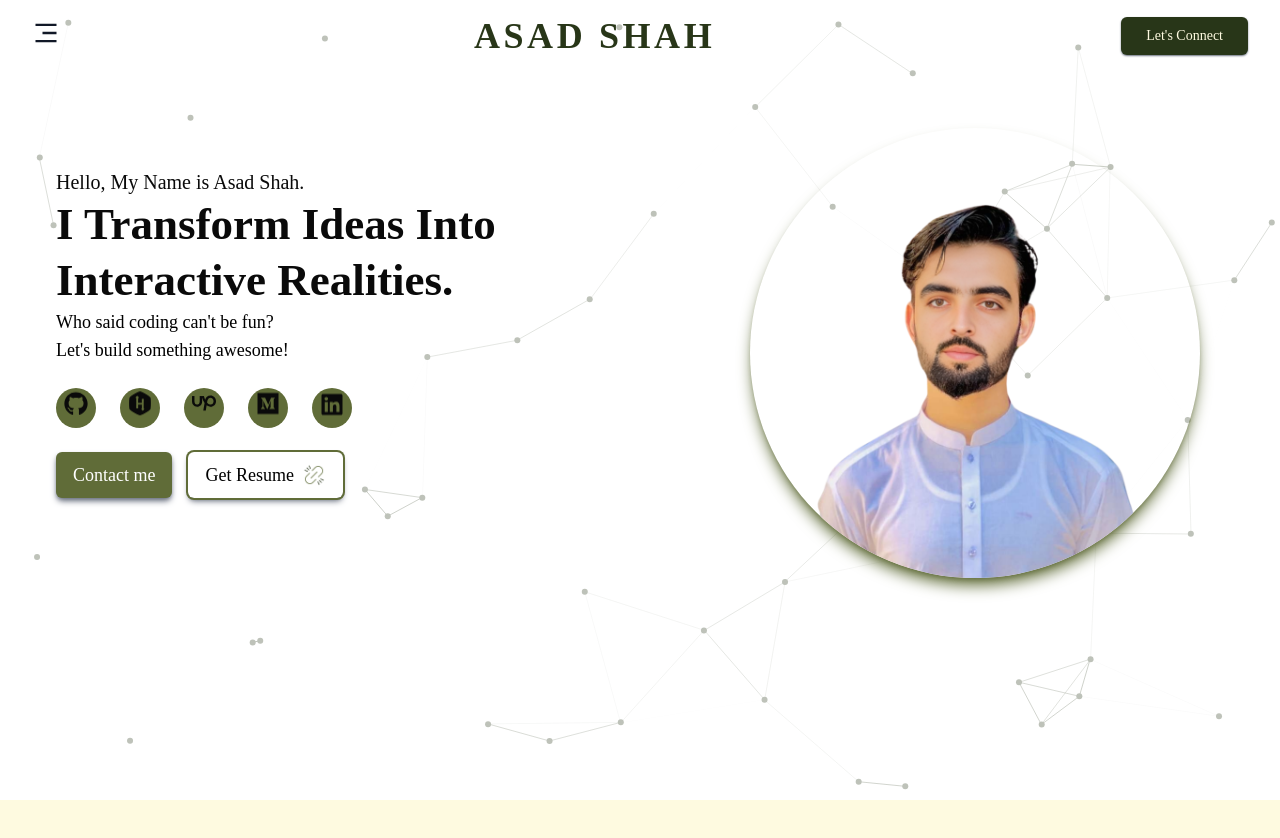
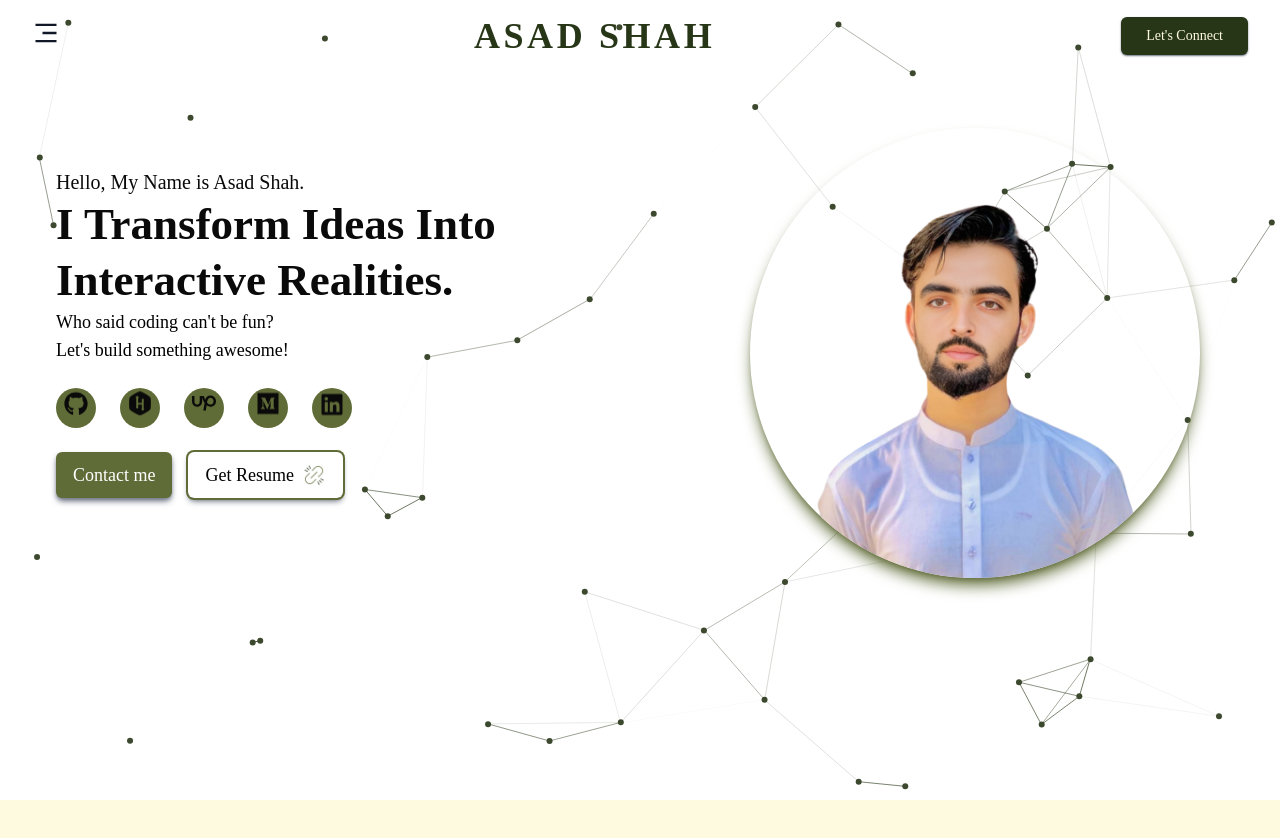
Before and after one commit to iamasadshah/iamasadshah-ibnerafi, a Next.js app: page / in a window 1280 px wide. Shown: the top 838 px of the page. Built offline with nearby package versions, Linux system fonts and the light colour scheme.

Commit message:
Bg effect modified

```diff
--- a/src/app/components/Footer.tsx
+++ b/src/app/components/Footer.tsx
@@ -13,6 +13,7 @@ const Footer = () => {
           <Image
             src={"/heart.gif"}
             width={30}
+            unoptimized
             height={30}
             alt="fork"
             className="mx-2 h-6 w-6 "
@@ -32,6 +33,7 @@ const Footer = () => {
             src={"/star.gif"}
             width={30}
             height={30}
+            unoptimized
             alt="star"
             className="mx-1"
           />{" "}
@@ -43,7 +45,13 @@ const Footer = () => {
           rel="noopener noreferrer"
           className="flex text-xl"
         >
-          <Image src={"/fork.gif"} width={30} height={30} alt="fork" />
+          <Image
+            src={"/fork.gif"}
+            width={30}
+            height={30}
+            unoptimized
+            alt="fork"
+          />
           Fork
         </Link>
       </div>
--- a/src/app/components/Hero.tsx
+++ b/src/app/components/Hero.tsx
@@ -90,7 +90,7 @@ const Hero = () => {
           alt="Hero-Image"
           height={400}
           width={400}
-          className="object-contain z-50 w-[250px] h-[250px] sm:w-[350px] sm:h-[350px] md:w-[500px] md:h-[500px] lg:w-[450px] lg:h-[450px] shadow-lg shadow-primary1 rounded-full"
+          className="object-contain z-10 w-[250px] h-[250px] sm:w-[350px] sm:h-[350px] md:w-[500px] md:h-[500px] lg:w-[450px] lg:h-[450px] shadow-lg shadow-primary1 rounded-full"
         />
       </div>
 
@@ -184,6 +184,7 @@ const Hero = () => {
                   src={"/link.gif"}
                   width={200}
                   height={200}
+                  unoptimized
                   alt="link"
                   className="h-6 w-6"
                 />
--- a/src/app/components/NetEffect.tsx
+++ b/src/app/components/NetEffect.tsx
@@ -108,7 +108,7 @@ const NetEffect = () => {
   return (
     <canvas
       ref={canvasRef}
-      className="fixed top-0 left-0 w-full h-full pointer-events-none opacity-30 md:opacity-30 z-0"
+      className="fixed top-0 left-0 w-full h-full hidden lg:block  blur-[0.5px] pointer-events-none  opacity-90 z-0"
     ></canvas>
   );
 };
```
